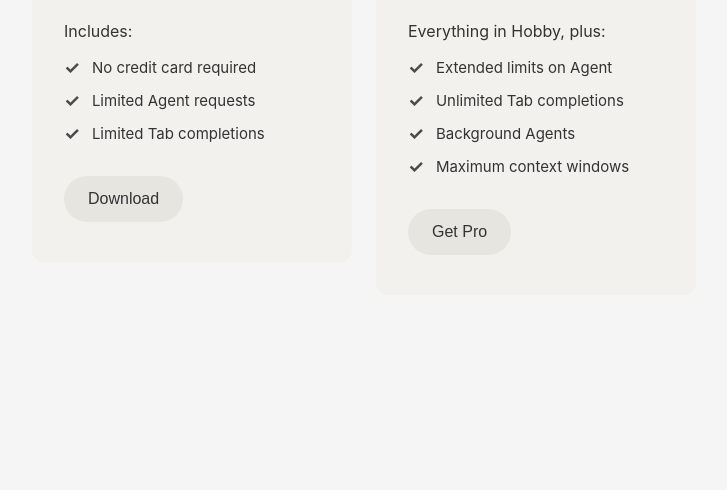
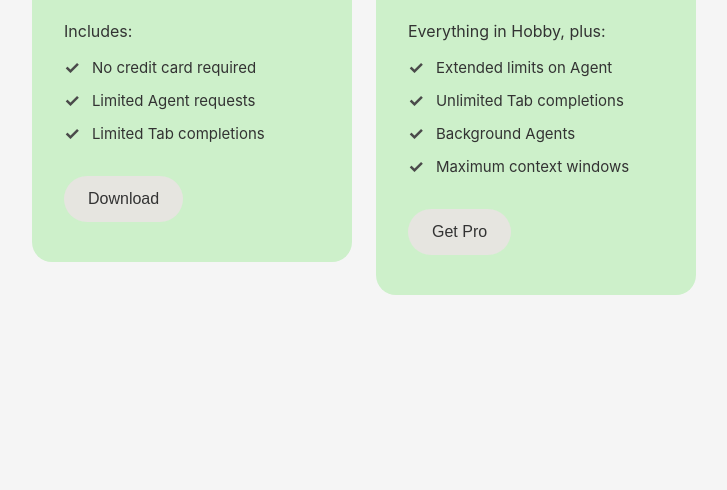
Before and after one commit to romulolebre-dev/First-Git-Cool-Project, a plain HTML site: page index.html in a window 1280 px wide. Shown: the part 310-800 px from the top of the page, without its empty margins (276-1003 px from the left). Drawn offline with Linux system fonts and the light colour scheme.

Commit message:
changeed card radius and background
adjusted bg color and rounder corners of the card

```diff
--- a/styles.css
+++ b/styles.css
@@ -24,8 +24,8 @@ body {
 }
 
 .card {
-    background-color: #f2f1ed;
-    border-radius: 12px;
+    background-color: #cdf0ca;
+    border-radius: 20px;
     padding: 40px 32px;
     width: 320px;
     flex-shrink: 0;
```
